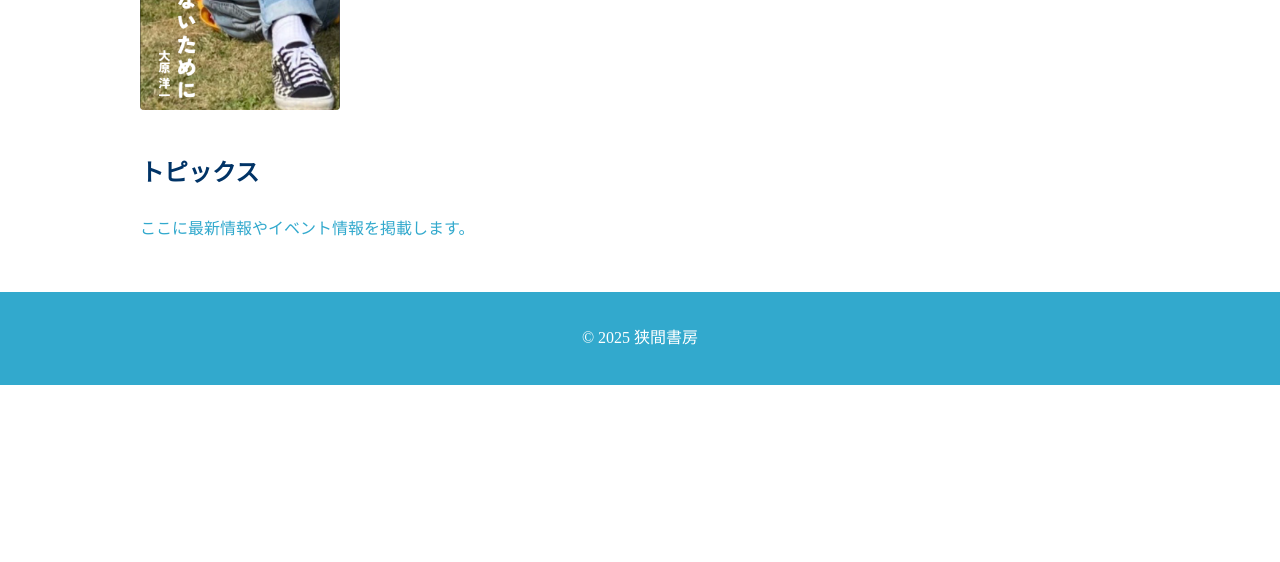
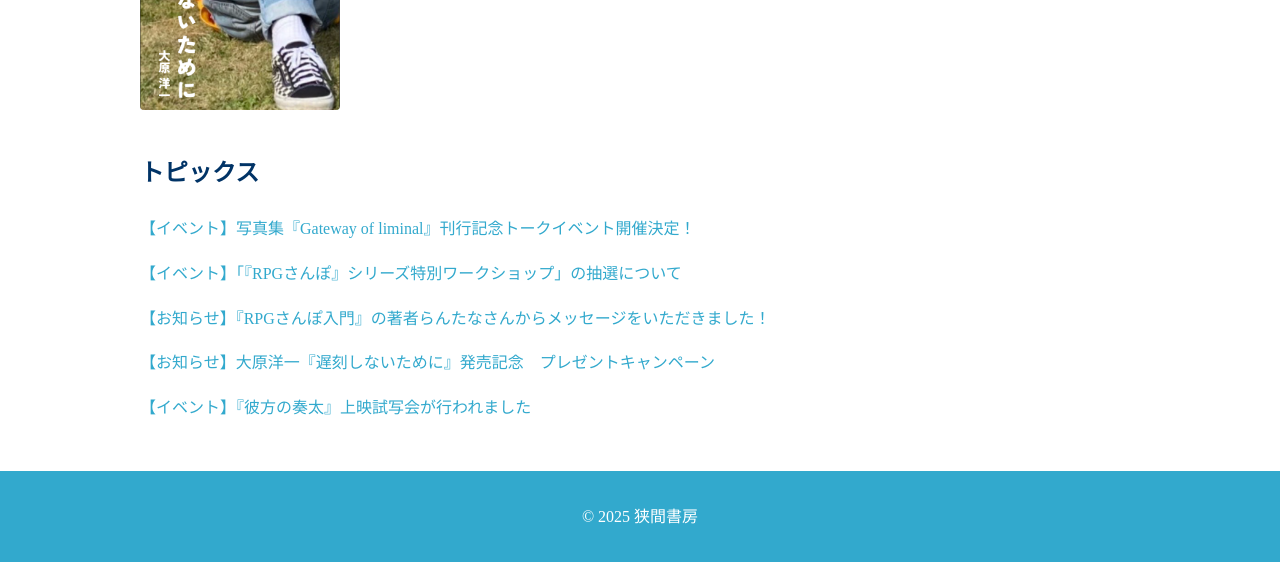
Before and after one commit to hazamashobo/main, a plain HTML site: page index.html in a window 1280 px wide. Shown: the part 1130-1692 px from the top of the page. Before the commit the page ends 1515 px from the top, so only its background shows below. Drawn offline with Linux system fonts and the light colour scheme.

Commit message:
Update index.html

```diff
--- a/index.html
+++ b/index.html
@@ -163,7 +163,7 @@
       border-radius: 8px;
       padding: 1.5em;
       background-color: #f8fbfc;
-      min-height: 150px;
+      min-height: 100px;
     }
     .pick-details h3 {
       color: #003366;
@@ -206,7 +206,7 @@
 </head>
 <body>
   <header>
-    <h1>狭間書房14</h1>
+    <h1>狭間書房15</h1>
     <div class="search">
       <input type="text" id="searchInput" placeholder="キーワード入力">
       <button onclick="searchSite()">検索</button>
@@ -269,7 +269,11 @@
     <!-- トピックス -->
     <div class="topick">
       <h2>トピックス</h2>
-      <p>ここに最新情報やイベント情報を掲載します。</p>
+      <p>【イベント】写真集『Gateway of liminal』刊行記念トークイベント開催決定！</p>
+      <p>【イベント】「『RPGさんぽ』シリーズ特別ワークショップ」の抽選について</p>
+      <p>【お知らせ】『RPGさんぽ入門』の著者らんたなさんからメッセージをいただきました！</p>
+      <p>【お知らせ】大原洋一『遅刻しないために』発売記念　プレゼントキャンペーン</p>
+      <p>【イベント】『彼方の奏太』上映試写会が行われました</p>
     </div>
   </div>
 
```
